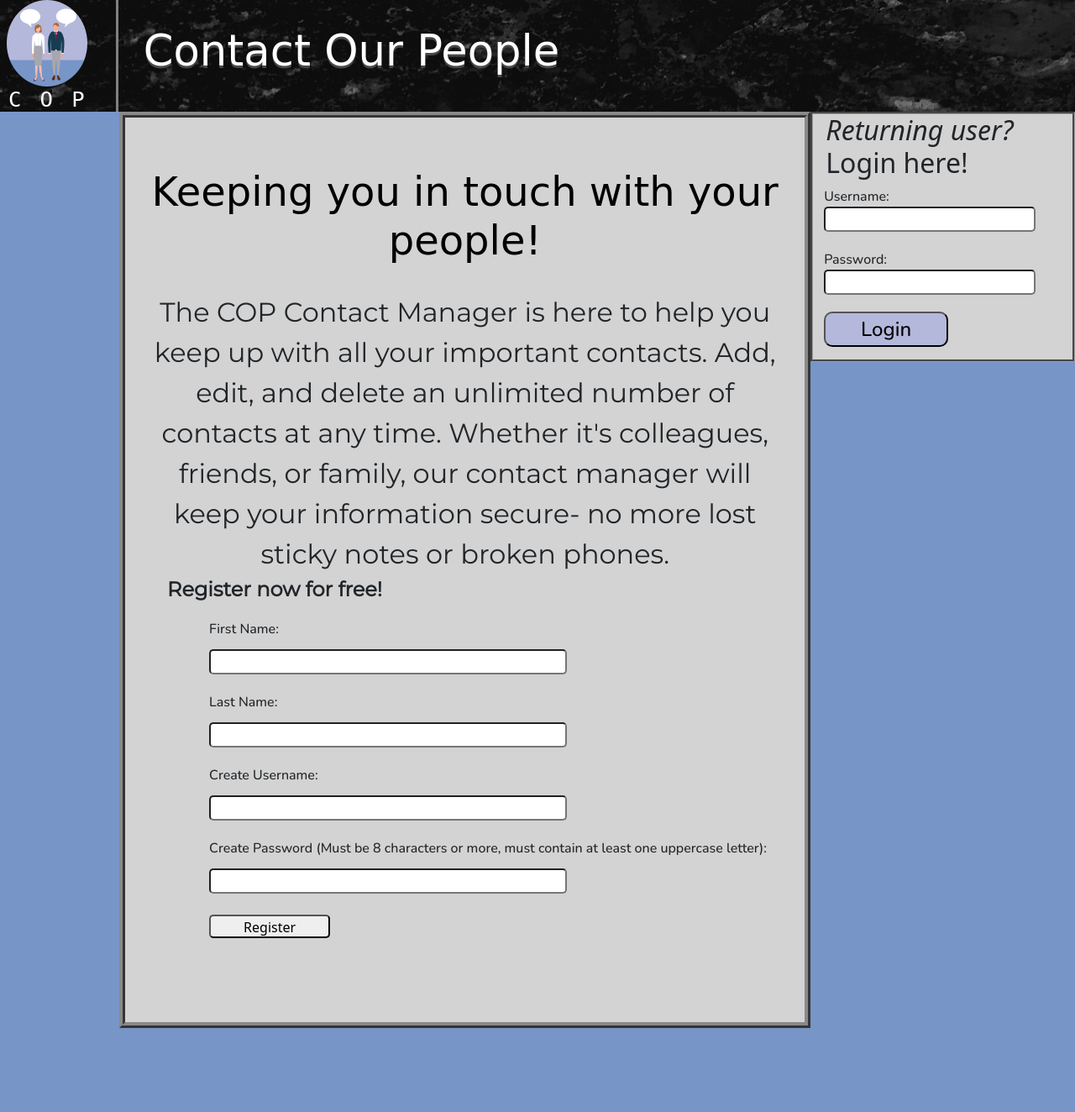
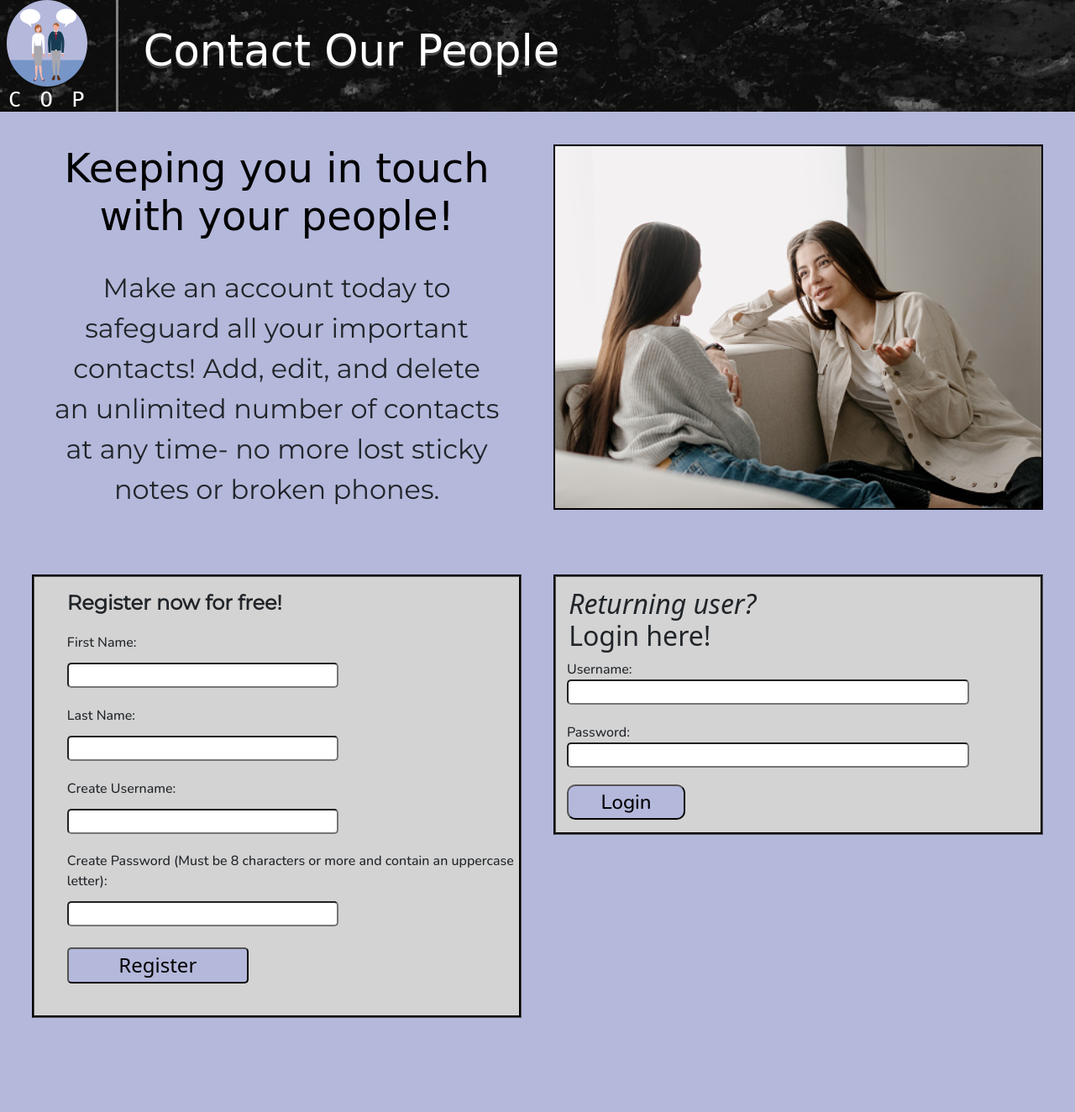
Before and after one commit to proj1-team6-cop4331/lamp, a PHP site: page / in a window 1280 px wide. Shown: the whole page at 84% size. After the commit the page ends 1212 px from the top, so only its background shows below. Run offline with PHP 8.4, Linux system fonts and the light colour scheme; some web fonts are replaced.

Commit message:
Front Page Visual Upgrade

```diff
--- a/html/css/main_styles.css
+++ b/html/css/main_styles.css
@@ -1,7 +1,15 @@
 body {
     height: 100vh;
     margin: 0px 0px 0px 0px;
-    background-color: #7795C7;
+    background-color: #B4B8DB;
+}
+
+#right {
+    background-image: url("../images/friends.jpg");
+    background-size: cover;
+    background-position: center;
+    border: 2px black solid;
+
 }
 
 h1, label, #loginButton {
@@ -13,7 +21,6 @@ h1, label, #loginButton {
     font-size: 3.0em;
     font-family: 'anybody', cursive;
     color: black;
-    margin-top: 60px;
 }
 
 #head-bar {
@@ -21,6 +28,7 @@ h1, label, #loginButton {
     height: auto;
     display: inline-block;
     top: 0px;
+
 
 }
 
@@ -86,28 +94,30 @@ h1, label, #loginButton {
 #signIn {
     height: max-content;
     float: right;
+    left: 1vw;
     background-color: lightgrey;
-    border: #9b9b9b groove;
+    border: black groove;
 }
 
 #main {
-    display: flex;
-    align-items: flex-start;
+    display: grid;
+    grid-template-columns: 1fr 1fr;
+    row-gap: 6vw;
+    column-gap: 3vw;
+    margin: 3vw 3vw;
 }
 
 #retUser {
     margin-left: 15px;
+    margin-top: 1vw;
 }
 
 .info {
     display: flex;
     flex-direction: column;
-    width: 69.1%;
-    margin-left: 11.1%;
-    margin-bottom: 100px;
-    padding-bottom: 100px;
+    padding-bottom: 3vw;
     background-color: lightgrey;
-    border: 7px #898989  ridge;
+    border: black groove;
 }
 
 #about {
@@ -119,12 +129,13 @@ h1, label, #loginButton {
 
 #regNow {
     font-size: 1.5em;
-    margin-left: 50px;
     font-family: 'Montserrat';
+    margin-left: 3vw;
+    margin-top: 1vw;
 }
 
 #register-form {
-    margin-left: 100px;
+    margin-left: 3vw;
 }
 
 #register-form > input{
@@ -156,12 +167,10 @@ h1, label, #loginButton {
 #regButton {
     border-radius: 5px;
     margin-top: 5px;
+    font-size: 24px;
     width: 9em;
     height: 1.8em;
-}
-
-#regButton:hover {
-    background-color: #b5b5b5;
+    background-color: #B4B8DB;
 }
 
 button:active {
@@ -189,7 +198,7 @@ h1 {
     background-color: #B4B8DB;
     font-weight: 500;
     font-size: 24px;
-    width: 50%;
+    width: 25%;
     margin-bottom: 15px;
 }
 
--- a/html/index.html
+++ b/html/index.html
@@ -24,7 +24,8 @@
     <div id="head-bar">
         <div id="corner-logo">
             <a href="index.html" title="Takes you back to homepage">
-            <img src="https://lamp-cop4331.skyclo.dev/images/5668024_58191.jpg" id="logo" title="Takes you back to homepage" /></a>
+                <img src="https://lamp-cop4331.skyclo.dev/images/5668024_58191.jpg" id="logo" title="Takes you back to homepage" />
+            </a>
             <h3 class="logo-text">C</h3>
             <h3 class="logo-text">O</h3>
             <h3 class="logo-text">P</h3>
@@ -32,14 +33,18 @@
         <h1>Contact Our People</h1>
     </div>
     <div id="main">
-        <div class="info">
+        <div id = "left">
             <h2 id="motto">Keeping you in touch with your people!</h2>
             <br />
             <p id="about">
-                The COP Contact Manager is here to help you keep up with all your important contacts.
-                Add, edit, and delete an unlimited number of contacts at any time. Whether it's colleagues, friends, or family,
-                our contact manager will keep your information secure- no more lost sticky notes or broken phones.
+                Make an account today to safeguard all your important contacts!
+                Add, edit, and delete an unlimited number of contacts at any time-
+                no more lost sticky notes or broken phones.
             </p>
+        </div>
+        <div id = "right">
+        </div>
+        <div class="info">
             <p id="regNow"><b>Register now for free!</b></p>
             <form id="register-form">
                 <label class="register-label">First Name:</label><br />
@@ -49,7 +54,7 @@
                 <label id="registerUsername" class="register-label">Create Username:</label><br />
                 <input type="text" id="regUsername" /><br />
                 <label class="register-label">
-                    Create Password (Must be 8 characters or more, must contain at least one
+                    Create Password (Must be 8 characters or more and contain an
                     uppercase letter):
                 </label><br />
                 <input id="regPassword" type="password" /><br />
```
Also changed, not shown: html/images/friends.jpg (added).
